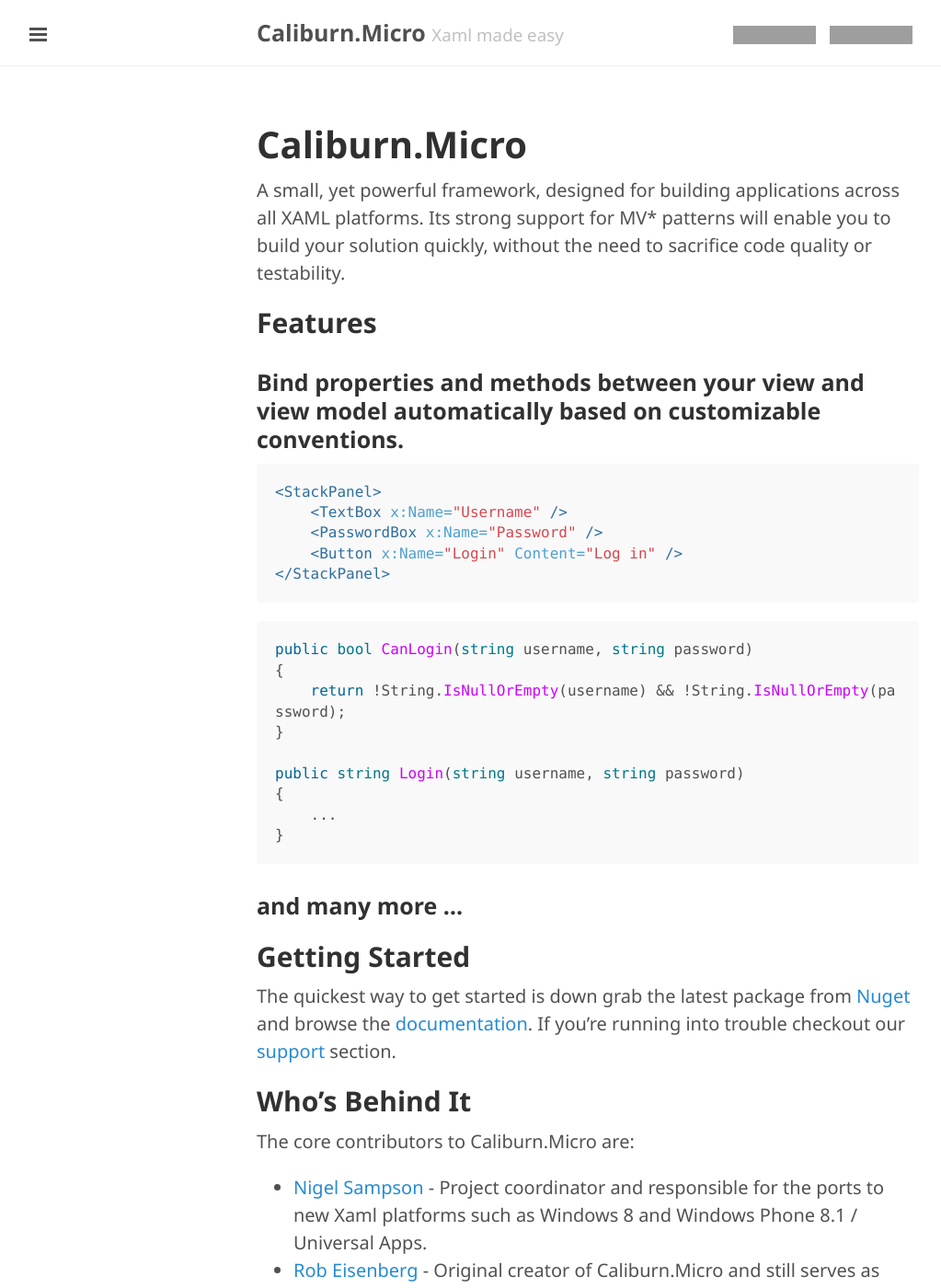
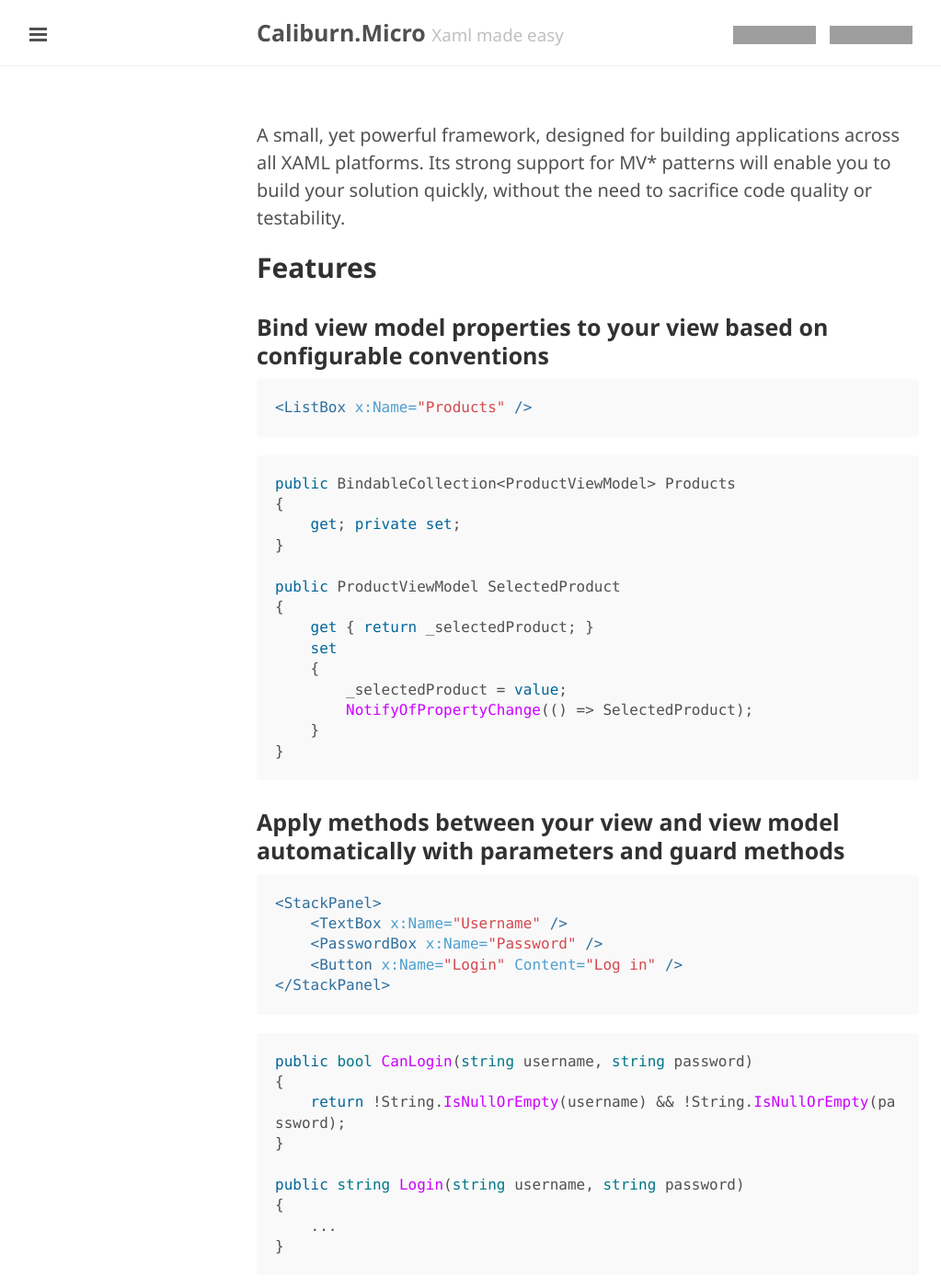
Before and after one commit to Caliburn-Micro/caliburn-micro.github.io, a Jekyll site: the page built from index.md, in a window 1280 px wide and 1400 px high. Shown: the whole window at 92% size, without its empty margins (1-1024 px from the left). Built offline with Jekyll 4.4.1, drawn with Linux system fonts in a browser that asks for light colours; Markdown is read by kramdown in place of the engine named in the settings; grey boxes are pictures that could not be loaded.

Commit message:
additional stuff

````diff
--- a/_layouts/home.html
+++ b/_layouts/home.html
@@ -3,7 +3,6 @@
 ---
 
 <div class="page">
-  <h1 class="page-title">{{ page.title }}</h1>
   {{ content }}
 </div>
 
--- a/index.md
+++ b/index.md
@@ -1,13 +1,35 @@
 ---
 layout: home
-title: Caliburn.Micro
 ---
 
 A small, yet powerful framework, designed for building applications across all XAML platforms. Its strong support for MV* patterns will enable you to build your solution quickly, without the need to sacrifice code quality or testability.
 
 ## Features
 
-### Bind properties and methods between your view and view model automatically based on customizable conventions.
+### Bind view model properties to your view based on configurable conventions
+
+``` xml
+<ListBox x:Name="Products" />
+```
+
+``` csharp
+public BindableCollection<ProductViewModel> Products
+{
+    get; private set;
+}
+
+public ProductViewModel SelectedProduct
+{
+    get { return _selectedProduct; }
+    set
+    {
+        _selectedProduct = value;
+        NotifyOfPropertyChange(() => SelectedProduct);
+    }
+}
+```
+
+### Apply methods between your view and view model automatically with parameters and guard methods
 
 ``` xml
 <StackPanel>
````
